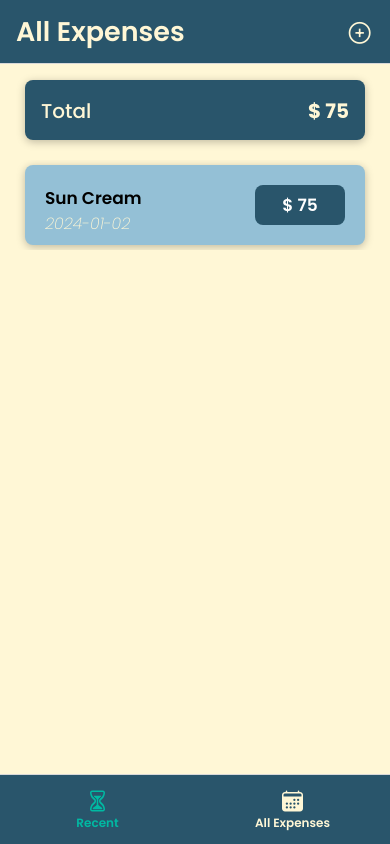
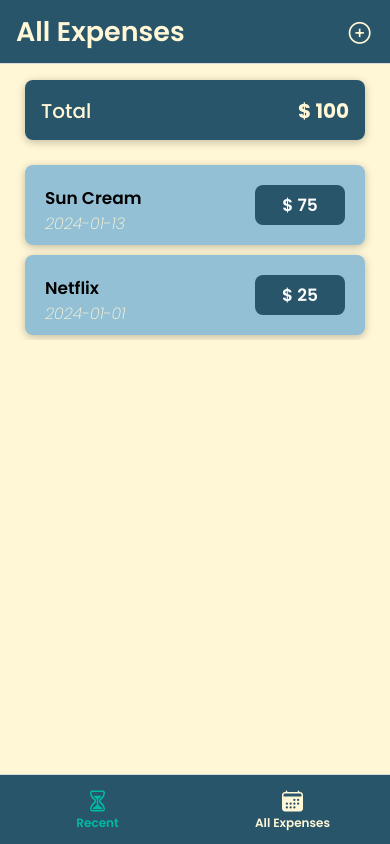
Before and after one commit to VivianaS14/expenses-app, a React Native app: screen /All in a window 390 px wide. Built offline with nearby package versions, Linux system fonts and the light colour scheme.

Commit message:
Modify new expense screen

```diff
--- a/App.tsx
+++ b/App.tsx
@@ -1,15 +1,13 @@
-import { useCallback, useState } from "react";
-import {
-  StyleSheet,
-  SafeAreaView,
-  FlatListComponent,
-  Pressable,
-} from "react-native";
+import { useCallback } from "react";
+import { StyleSheet, SafeAreaView, Pressable } from "react-native";
 import { NavigationContainer } from "@react-navigation/native";
 import { createBottomTabNavigator } from "@react-navigation/bottom-tabs";
-import { createNativeStackNavigator } from "@react-navigation/native-stack";
+import {
+  NativeStackScreenProps,
+  createNativeStackNavigator,
+} from "@react-navigation/native-stack";
 
-import { Button, Provider as PaperProvider } from "react-native-paper";
+import { Provider as PaperProvider } from "react-native-paper";
 
 import { Ionicons } from "@expo/vector-icons";
 import { StatusBar } from "expo-status-bar";
@@ -21,27 +19,17 @@ import AllExpenses from "./screens/AllExpenses";
 import Expense from "./screens/Expense";
 
 import { RootParamList } from "./types/Navigation";
-import { Provider, useDispatch } from "react-redux";
+import { Provider } from "react-redux";
 import { store } from "./store";
-import ModalNewExpense from "./components/ModalNewExpense";
-import { Expense as ExpenseType } from "./types/Expense";
-import { newExpense as addNewExpense } from "./features/expenses/expensesSlice";
 
 SplashScreen.preventAutoHideAsync();
 
 const BottomTab = createBottomTabNavigator<RootParamList>();
-
 const Stack = createNativeStackNavigator<RootParamList>();
 
-function BottomNavigator() {
-  const [isOpenNewExpense, setIsOpenNewExpense] = useState(false);
+type Props = NativeStackScreenProps<RootParamList, "Buttons">;
 
-  const dispatch = useDispatch();
-
-  const newExpenseHandler = (expense: ExpenseType) => {
-    dispatch(addNewExpense(expense));
-  };
-
+function BottomNavigator({ navigation }: Props) {
   return (
     <>
       <BottomTab.Navigator
@@ -71,7 +59,7 @@ function BottomNavigator() {
                 styles.menuButton,
                 pressed ? { opacity: 0.5 } : null,
               ]}
-              onPress={() => setIsOpenNewExpense(true)}
+              onPress={() => navigation.navigate("Expense", { id: "" })}
             >
               <Ionicons name="add-circle-outline" size={27} color="#FFF7D6" />
             </Pressable>
@@ -101,11 +89,6 @@ function BottomNavigator() {
           }}
         />
       </BottomTab.Navigator>
-      <ModalNewExpense
-        isVisible={isOpenNewExpense}
-        onClose={() => setIsOpenNewExpense(false)}
-        onSubmitForm={newExpenseHandler}
-      />
     </>
   );
 }
--- /dev/null
+++ b/components/CustomDatePicker.tsx
@@ -0,0 +1,48 @@
+import { StyleSheet, View } from "react-native";
+import DateTimePicker, { DateType } from "react-native-ui-datepicker";
+
+interface Props {
+  date: DateType;
+  onValueChange: (date: DateType) => void;
+}
+
+export default function CustomDatePicker({ date, onValueChange }: Props) {
+  return (
+    <View style={styles.dateContainer}>
+      <View style={styles.datePicker}>
+        <DateTimePicker
+          mode="date"
+          value={date}
+          onValueChange={onValueChange}
+          maximumDate={new Date()}
+          displayFullDays={true}
+          headerButtonColor="#00BAA3"
+          headerContainerStyle={{ paddingBottom: 5 }}
+          selectedItemColor="#00BAA3"
+          selectedTextStyle={{
+            fontFamily: "Poppins-SemiBold",
+          }}
+          todayContainerStyle={{
+            borderWidth: 1,
+          }}
+          calendarTextStyle={{ fontFamily: "Poppins-Medium" }}
+        />
+      </View>
+    </View>
+  );
+}
+
+const styles = StyleSheet.create({
+  dateContainer: {
+    alignItems: "center",
+  },
+
+  datePicker: {
+    width: 330,
+    backgroundColor: "#fff",
+    padding: 15,
+    borderRadius: 8,
+    borderColor: "#29556B",
+    borderWidth: 1,
+  },
+});
--- /dev/null
+++ b/components/CustomInput.tsx
@@ -0,0 +1,41 @@
+import { StyleSheet, View } from "react-native";
+import { TextInput } from "react-native-paper";
+
+interface Props {
+  value: string;
+  onChangeText: (text: string) => void;
+  label: string;
+  placeholder: string;
+  isNumeric?: boolean;
+}
+
+export default function CustomInput({
+  value,
+  onChangeText,
+  label,
+  placeholder,
+  isNumeric,
+}: Props) {
+  return (
+    <View style={styles.inputContainer}>
+      <TextInput
+        value={value}
+        onChangeText={onChangeText}
+        label={label}
+        placeholder={placeholder}
+        keyboardType={isNumeric ? "number-pad" : "default"}
+        left={isNumeric && <TextInput.Icon icon="cash" />}
+        mode="outlined"
+        selectionColor="#00BAA3"
+        activeOutlineColor="#00BAA3"
+        outlineColor="#29556B"
+      />
+    </View>
+  );
+}
+
+const styles = StyleSheet.create({
+  inputContainer: {
+    paddingHorizontal: 12,
+  },
+});
--- a/components/ModalNewExpense.tsx
+++ /dev/null
@@ -1,170 +0,0 @@
-import { useState } from "react";
-import { Alert, StyleSheet, Text, View } from "react-native";
-import { Button, Modal, Portal, TextInput } from "react-native-paper";
-import DateTimePicker, { DateType } from "react-native-ui-datepicker";
-
-import uuid from "react-native-uuid";
-
-import { Expense } from "../types/Expense";
-
-interface Props {
-  isVisible: boolean;
-  onClose: () => void;
-  onSubmitForm: (expense: Expense) => void;
-}
-
-export default function ModalNewExpense({
-  isVisible,
-  onClose,
-  onSubmitForm,
-}: Props) {
-  const [subject, setSubject] = useState("");
-  const [value, setValue] = useState("");
-  const [date, setDate] = useState<DateType>(new Date());
-
-  const handleSubmit = () => {
-    if (!subject) {
-      Alert.alert("Invalid subject", "Please enter a subject", [
-        { text: "OK" },
-      ]);
-      return;
-    }
-
-    if (isNaN(Number(value)) || Number(value) <= 0) {
-      Alert.alert("Invalid value", "Please enter the correct price", [
-        { text: "OK" },
-      ]);
-      return;
-    }
-
-    onSubmitForm({
-      date,
-      subject,
-      value: Number(value),
-      id: uuid.v4().toString(),
-    });
-
-    setSubject("");
-    setValue("");
-    setDate(new Date());
-    onClose();
-  };
-
-  return (
-    <Portal>
-      <Modal
-        visible={isVisible}
-        onDismiss={onClose}
-        contentContainerStyle={styles.container}
-      >
-        <Text style={styles.title}>Add New Expense</Text>
-        <View style={styles.formContainer}>
-          <View style={styles.inputContainer}>
-            <TextInput
-              value={subject}
-              onChangeText={(text) => setSubject(text)}
-              label="Subject"
-              placeholder="Example: A Book"
-              mode="outlined"
-              selectionColor="#00BAA3"
-              activeOutlineColor="#00BAA3"
-              outlineColor="#29556B"
-            />
-          </View>
-          <View style={styles.inputContainer}>
-            <TextInput
-              value={value}
-              onChangeText={(value) => setValue(value)}
-              label="Price"
-              placeholder="$ 0"
-              keyboardType="number-pad"
-              mode="outlined"
-              selectionColor="#00BAA3"
-              activeOutlineColor="#00BAA3"
-              outlineColor="#29556B"
-            />
-          </View>
-          <View style={styles.dateContainer}>
-            <View style={styles.datePicker}>
-              <DateTimePicker
-                mode="date"
-                value={date}
-                onValueChange={(date) => setDate(date)}
-                maximumDate={new Date()}
-                displayFullDays={true}
-                headerButtonColor="#00BAA3"
-                headerContainerStyle={{ paddingBottom: 5 }}
-                selectedItemColor="#00BAA3"
-                selectedTextStyle={{
-                  fontFamily: "Poppins-SemiBold",
-                }}
-                todayContainerStyle={{
-                  borderWidth: 1,
-                }}
-                calendarTextStyle={{ fontFamily: "Poppins-Medium" }}
-              />
-              <Button color="#00BAA3" onPress={() => setDate(new Date())}>
-                Today
-              </Button>
-            </View>
-          </View>
-          <Button
-            mode="contained"
-            color="#29556B"
-            style={styles.submitButton}
-            onPress={handleSubmit}
-          >
-            Add New
-          </Button>
-        </View>
-      </Modal>
-    </Portal>
-  );
-}
-
-const styles = StyleSheet.create({
-  container: {
-    padding: 20,
-    margin: 16,
-    backgroundColor: "#FFF7D6",
-    borderRadius: 8,
-    elevation: 10,
-    shadowColor: "black",
-    shadowOpacity: 0.25,
-    shadowOffset: { width: 0, height: 2 },
-    shadowRadius: 8,
-  },
-
-  title: {
-    fontFamily: "Poppins-Bold",
-    fontSize: 24,
-    color: "#29556B",
-    paddingHorizontal: 15,
-    paddingVertical: 10,
-  },
-
-  formContainer: {
-    gap: 20,
-  },
-
-  inputContainer: {
-    paddingHorizontal: 12,
-  },
-
-  dateContainer: {
-    alignItems: "center",
-  },
-
-  datePicker: {
-    width: 330,
-    backgroundColor: "#fff",
-    padding: 15,
-    borderRadius: 8,
-    borderColor: "#29556B",
-    borderWidth: 1,
-  },
-
-  submitButton: {
-    marginHorizontal: 12,
-  },
-});
--- a/features/expenses/expensesSlice.ts
+++ b/features/expenses/expensesSlice.ts
@@ -10,8 +10,14 @@ const initialState: State = {
     {
       id: "EX1EOVJJ",
       subject: "Sun Cream",
-      date: "2024-01-02 12:17",
+      date: "2024-01-13 12:17",
       value: 75,
+    },
+    {
+      id: "EX1EOVJ2",
+      subject: "Netflix",
+      date: "2024-01-01 12:17",
+      value: 25,
     },
   ],
 };
@@ -21,7 +27,7 @@ export const expenseSlice = createSlice({
   initialState,
   reducers: {
     newExpense: (state, action: PayloadAction<Expense>) => {
-      state.expenses.push(action.payload);
+      state.expenses.unshift(action.payload);
     },
     updateExpense: (state, action: PayloadAction<Expense>) => {
       const index = state.expenses.findIndex(
--- a/screens/AllExpenses.tsx
+++ b/screens/AllExpenses.tsx
@@ -8,6 +8,7 @@ import { NativeStackScreenProps } from "@react-navigation/native-stack";
 import { RootParamList } from "../types/Navigation";
 import { useSelector } from "react-redux";
 import { RootState } from "../store";
+import { useEffect, useLayoutEffect } from "react";
 
 type Props = NativeStackScreenProps<RootParamList, "All">;
 
@@ -15,13 +16,6 @@ export default function AllExpenses({ navigation }: Props) {
   const { expenses } = useSelector((state: RootState) => state.expenses);
 
   const total = expenses.reduce((total, expense) => total + expense.value, 0);
-
-  const allExpenses = expenses.sort((a, b) => {
-    const dateA = new Date(a.date as string).getTime();
-    const dateB = new Date(b.date as string).getTime();
-    return dateB - dateA;
-  });
-
   const pressHandler = (id: string) => {
     navigation.navigate("Expense", {
       id,
@@ -33,7 +27,7 @@ export default function AllExpenses({ navigation }: Props) {
       <TitleCard title="Total" value={total} />
 
       <FlatList
-        data={allExpenses}
+        data={expenses}
         renderItem={({ item }: ListRenderItemInfo<Expense>) => (
           <ExpensesCard
             value={item.value}
--- a/screens/Expense.tsx
+++ b/screens/Expense.tsx
@@ -1,17 +1,24 @@
 import { useState } from "react";
-import { StyleSheet, Text, View } from "react-native";
+import { Alert, StyleSheet, Text, View } from "react-native";
 import { NativeStackScreenProps } from "@react-navigation/native-stack";
-import { Button, TextInput } from "react-native-paper";
-import DateTimePicker, { DateType } from "react-native-ui-datepicker";
+import { Button } from "react-native-paper";
+import { DateType } from "react-native-ui-datepicker";
+
+import uuid from "react-native-uuid";
 
 import { RootState } from "../store";
 import { useDispatch, useSelector } from "react-redux";
 import {
   updateExpense,
   deleteExpense,
+  newExpense,
 } from "../features/expenses/expensesSlice";
 
 import { RootParamList } from "../types/Navigation";
+
+import CustomInput from "../components/CustomInput";
+import CustomDatePicker from "../components/CustomDatePicker";
+import { getToday } from "../utils/dates";
 
 type Props = NativeStackScreenProps<RootParamList, "Expense">;
 
@@ -19,86 +26,97 @@ export default function Expense({ route, navigation }: Props) {
   const { expenses } = useSelector((state: RootState) => state.expenses);
   const dispatch = useDispatch();
 
+  const today = getToday();
+
   const id = route.params.id;
-  const expense = expenses.find((expense) => expense.id === id)!;
+  const expense = expenses.find((expense) => expense.id === id);
 
-  const [subject, setSubject] = useState(expense?.subject);
-  const [value, setValue] = useState(expense?.value.toString());
-  const [date, setDate] = useState<DateType>(expense?.date);
+  const [subject, setSubject] = useState(expense ? expense.subject : "");
+  const [value, setValue] = useState(expense ? `${expense.value}` : "");
+  const [date, setDate] = useState<DateType>(expense ? expense.date : today);
 
   const onUpdateExpense = () => {
     dispatch(
       updateExpense({
-        id: expense?.id,
-        subject,
+        id: expense!.id,
+        subject: subject!,
         value: Number(value),
         date,
       })
     );
-
     navigation.goBack();
   };
 
   const onDeleteExpense = () => {
     dispatch(deleteExpense(id));
+    navigation.goBack();
+  };
 
+  const handleSubmit = () => {
+    if (!subject) {
+      Alert.alert("Invalid subject", "Please enter a subject", [
+        { text: "OK" },
+      ]);
+      return;
+    }
+    if (isNaN(Number(value)) || Number(value) <= 0) {
+      Alert.alert("Invalid value", "Please enter the correct price", [
+        { text: "OK" },
+      ]);
+      return;
+    }
+    dispatch(
+      newExpense({
+        date,
+        subject,
+        value: Number(value),
+        id: uuid.v4().toString(),
+      })
+    );
+
+    setSubject("");
+    setValue("");
+    setDate(today);
     navigation.goBack();
   };
 
   return (
     <View style={styles.container}>
       <Text style={styles.title}>Subject:</Text>
-      <TextInput
+      <CustomInput
+        label=""
+        placeholder="Example: A Book"
         value={subject}
         onChangeText={(text) => setSubject(text)}
-        placeholder="Example: A Book"
-        mode="outlined"
-        selectionColor="#00BAA3"
-        activeOutlineColor="#00BAA3"
-        outlineColor="#29556B"
       />
 
       <Text style={styles.title}>Value:</Text>
-      <TextInput
+      <CustomInput
+        label=""
+        placeholder="0"
+        isNumeric={true}
         value={value}
         onChangeText={(value) => setValue(value)}
-        keyboardType="number-pad"
-        mode="outlined"
-        selectionColor="#00BAA3"
-        activeOutlineColor="#00BAA3"
-        outlineColor="#29556B"
-        left={<TextInput.Icon icon="cash" />}
       />
 
       <Text style={styles.title}>Date:</Text>
-      <View style={styles.dateContainer}>
-        <View style={styles.datePicker}>
-          <DateTimePicker
-            mode="date"
-            value={date}
-            onValueChange={(date) => setDate(date)}
-            maximumDate={new Date()}
-            displayFullDays={true}
-            headerButtonColor="#00BAA3"
-            headerContainerStyle={{ paddingBottom: 5 }}
-            selectedItemColor="#00BAA3"
-            selectedTextStyle={{
-              fontFamily: "Poppins-SemiBold",
-            }}
-            todayContainerStyle={{
-              borderWidth: 1,
-            }}
-            calendarTextStyle={{ fontFamily: "Poppins-Medium" }}
-          />
-        </View>
-      </View>
+      <CustomDatePicker date={date} onValueChange={(date) => setDate(date)} />
+
       <View style={styles.buttonsContainer}>
+        {expense ? (
+          <>
             <Button mode="contained" color="#29556B" onPress={onUpdateExpense}>
               Update
             </Button>
             <Button color="#86363B" onPress={onDeleteExpense}>
               Delete
             </Button>
+          </>
+        ) : (
+          <Button mode="contained" color="#29556B" onPress={handleSubmit}>
+            Add New
+          </Button>
+        )}
       </View>
     </View>
   );
@@ -113,6 +131,7 @@ const styles = StyleSheet.create({
   title: {
     fontFamily: "Poppins-Medium",
     fontSize: 18,
+    paddingHorizontal: 15,
   },
 
   dateContainer: {
--- a/utils/dates.ts
+++ b/utils/dates.ts
@@ -20,3 +20,14 @@ export const getLastSevenDays = (data: Expense[]) => {
 
   return expensesLast7Days;
 };
+
+export const getToday = () => {
+  const today = new Date();
+  const year = today.getFullYear();
+  const month = String(today.getMonth() + 1).padStart(2, "0");
+  const day = String(today.getDate()).padStart(2, "0");
+  const hours = String(today.getHours()).padStart(2, "0");
+  const minutes = String(today.getMinutes()).padStart(2, "0");
+
+  return `${year}-${month}-${day} ${hours}:${minutes}`;
+};
```
Lines whose indentation alone changed are shown as unchanged.
